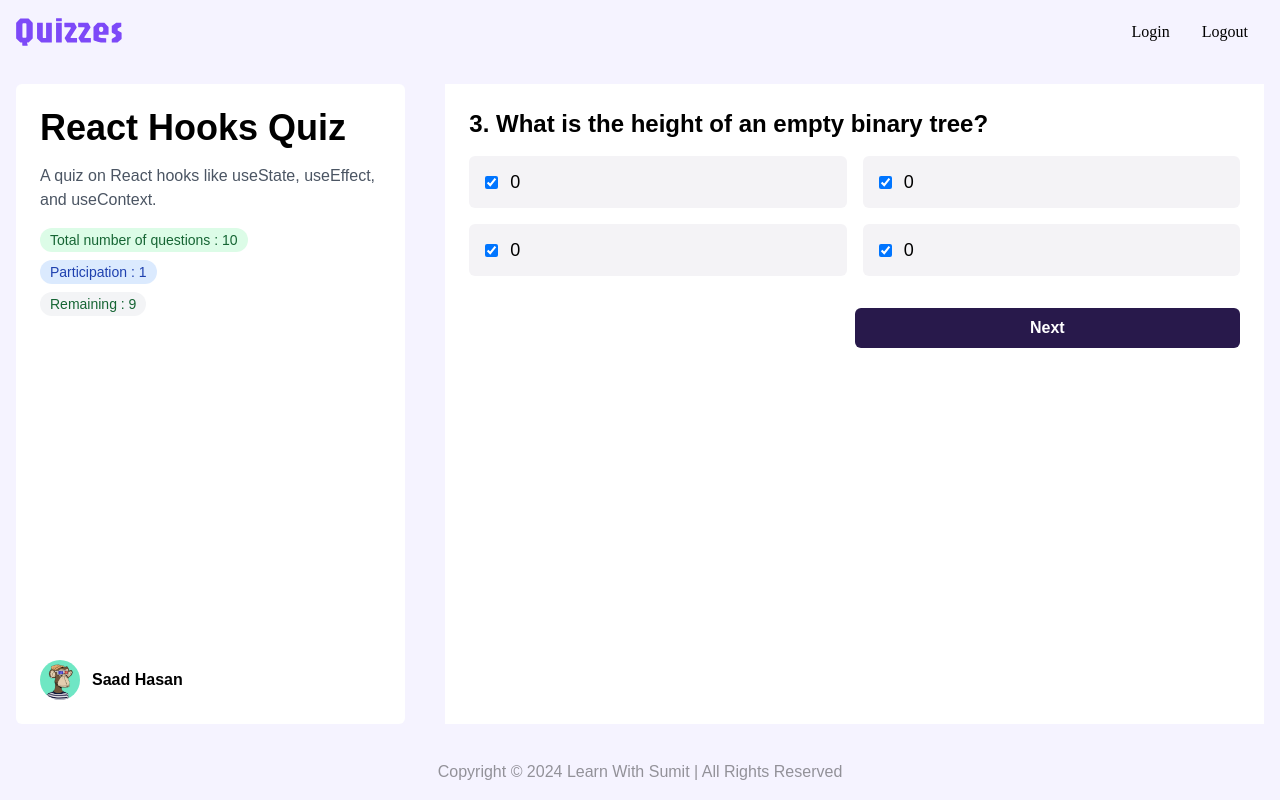
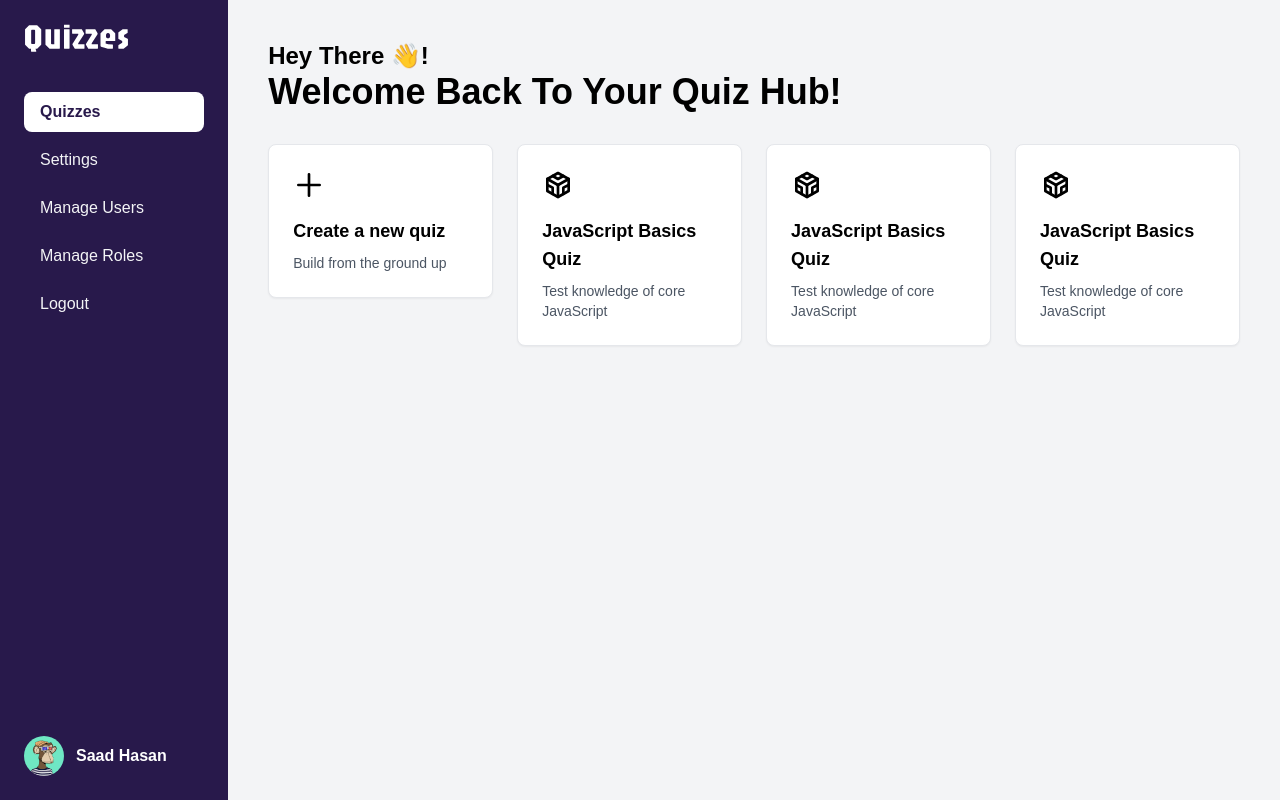
Before and after one commit to MDNURAAZAM/quizzes, a React (Vite) app: page / in a window 1280 px wide. Built offline with nearby package versions, Linux system fonts and the light colour scheme; a web font is replaced by a local one.

Commit message:
add dashboard page

```diff
--- a/src/App.jsx
+++ b/src/App.jsx
@@ -1,3 +1,4 @@
+import Dashboard from "./components/Dashboard/Dashboard";
 import HomeContainer from "./components/Home/HomeContainer";
 import LeaderBoardContainer from "./components/LeaderBoard/LeaderBoardContainer";
 import Login from "./components/Login/Login";
@@ -6,7 +7,7 @@ import Registration from "./components/Registration/Registration";
 import ResultContainer from "./components/Result/ResultContainer";
 
 function App() {
-  return <QuizContainer />;
+  return <Dashboard />;
 }
 
 export default App;
--- /dev/null
+++ b/src/components/Dashboard/CreateQuiz.jsx
@@ -0,0 +1,22 @@
+import React from "react";
+import CreateSVG from "../SVGs/CreateSVG";
+
+const CreateQuiz = () => {
+  return (
+    <div className="group">
+      <div className="bg-white p-6 rounded-lg shadow-sm border border-gray-200 ">
+        <div className="text-buzzr-purple mb-4 group-hover:scale-105 transition-all">
+          <CreateSVG />
+        </div>
+        <h3 className="font-semibold text-lg mb-2 group-hover:scale-105 transition-all">
+          Create a new quiz
+        </h3>
+        <p className="text-gray-600 text-sm group-hover:scale-105 transition-all">
+          Build from the ground up
+        </p>
+      </div>
+    </div>
+  );
+};
+
+export default CreateQuiz;
--- /dev/null
+++ b/src/components/Dashboard/Dashboard.jsx
@@ -0,0 +1,28 @@
+import React from "react";
+import Sidebar from "./Sidebar";
+import CreateQuiz from "./CreateQuiz";
+import QuizCard from "./QuizCard";
+
+const Dashboard = () => {
+  return (
+    <div className="bg-gray-100 min-h-screen flex">
+      <Sidebar />
+
+      <main className="flex-grow p-10">
+        <header className="mb-8">
+          <h2 className="text-2xl font-semibold">Hey There 👋!</h2>
+          <h1 className="text-4xl font-bold">Welcome Back To Your Quiz Hub!</h1>
+        </header>
+
+        <div className="grid grid-cols-1 md:grid-cols-2 lg:grid-cols-4 gap-6">
+          <CreateQuiz />
+          <QuizCard />
+          <QuizCard />
+          <QuizCard />
+        </div>
+      </main>
+    </div>
+  );
+};
+
+export default Dashboard;
--- /dev/null
+++ b/src/components/Dashboard/QuizCard.jsx
@@ -0,0 +1,20 @@
+import React from "react";
+import QuizSVG from "../SVGs/QuizSVG";
+
+const QuizCard = () => {
+  return (
+    <div className="bg-white p-6 rounded-lg shadow-sm border border-gray-200 group cursor-pointer">
+      <div className="text-buzzr-purple mb-4 group-hover:scale-105 transition-all">
+        <QuizSVG />
+      </div>
+      <h3 className="font-semibold text-lg mb-2 group-hover:scale-105 transition-all">
+        JavaScript Basics Quiz
+      </h3>
+      <p className="text-gray-600 text-sm group-hover:scale-105 transition-all">
+        Test knowledge of core JavaScript
+      </p>
+    </div>
+  );
+};
+
+export default QuizCard;
--- /dev/null
+++ b/src/components/Dashboard/Sidebar.jsx
@@ -0,0 +1,71 @@
+import React from "react";
+import Logo from "../../assets/logo-white.svg";
+import Avatar from "../../assets/avater.webp";
+
+const Sidebar = () => {
+  return (
+    <aside className="w-64 bg-primary p-6 flex flex-col">
+      <div className="mb-10">
+        <img src={Logo} className="h-7" />
+      </div>
+      <nav className="flex-grow">
+        <ul className="space-y-2">
+          <li>
+            <a
+              href="#"
+              className="block py-2 px-4 rounded-lg bg-buzzr-purple bg-white text-primary font-bold"
+            >
+              Quizzes
+            </a>
+          </li>
+
+          <li>
+            <a
+              href="#"
+              className="block py-2 px-4 rounded-lg text-gray-100 hover:bg-gray-100 hover:text-primary"
+            >
+              Settings
+            </a>
+          </li>
+
+          <li>
+            <a
+              href="#"
+              className="block py-2 px-4 rounded-lg text-gray-100 hover:bg-gray-100 hover:text-primary"
+            >
+              Manage Users
+            </a>
+          </li>
+
+          <li>
+            <a
+              href="#"
+              className="block py-2 px-4 rounded-lg text-gray-100 hover:bg-gray-100 hover:text-primary"
+            >
+              Manage Roles
+            </a>
+          </li>
+
+          <li>
+            <a
+              href="#"
+              className="block py-2 px-4 rounded-lg text-gray-100 hover:bg-gray-100 hover:text-primary"
+            >
+              Logout
+            </a>
+          </li>
+        </ul>
+      </nav>
+      <div className="mt-auto flex items-center">
+        <img
+          src={Avatar}
+          alt="Mr Hasan"
+          className="w-10 h-10 rounded-full mr-3 object-cover"
+        />
+        <span className="text-white font-semibold">Saad Hasan</span>
+      </div>
+    </aside>
+  );
+};
+
+export default Sidebar;
--- /dev/null
+++ b/src/components/SVGs/CreateSVG.jsx
@@ -0,0 +1,22 @@
+import React from "react";
+
+const CreateSVG = () => {
+  return (
+    <svg
+      xmlns="http://www.w3.org/2000/svg"
+      className="h-8 w-8"
+      fill="none"
+      viewBox="0 0 24 24"
+      stroke="currentColor"
+    >
+      <path
+        stroke-linecap="round"
+        stroke-linejoin="round"
+        stroke-width="2"
+        d="M12 4v16m8-8H4"
+      />
+    </svg>
+  );
+};
+
+export default CreateSVG;
--- /dev/null
+++ b/src/components/SVGs/QuizSVG.jsx
@@ -0,0 +1,29 @@
+import React from "react";
+
+const QuizSVG = () => {
+  return (
+    <svg
+      xmlns="http://www.w3.org/2000/svg"
+      width="24"
+      height="24"
+      viewBox="0 0 24 24"
+      fill="none"
+      stroke="currentColor"
+      stroke-width="2"
+      stroke-linecap="round"
+      stroke-linejoin="round"
+      className="h-8 w-8"
+    >
+      <path stroke="none" d="M0 0h24v24H0z" fill="none" />
+      <path d="M20 7.5v9l-4 2.25l-4 2.25l-4 -2.25l-4 -2.25v-9l4 -2.25l4 -2.25l4 2.25z" />
+      <path d="M12 12l4 -2.25l4 -2.25" />
+      <path d="M12 12l0 9" />
+      <path d="M12 12l-4 -2.25l-4 -2.25" />
+      <path d="M20 12l-4 2v4.75" />
+      <path d="M4 12l4 2l0 4.75" />
+      <path d="M8 5.25l4 2.25l4 -2.25" />
+    </svg>
+  );
+};
+
+export default QuizSVG;
```
